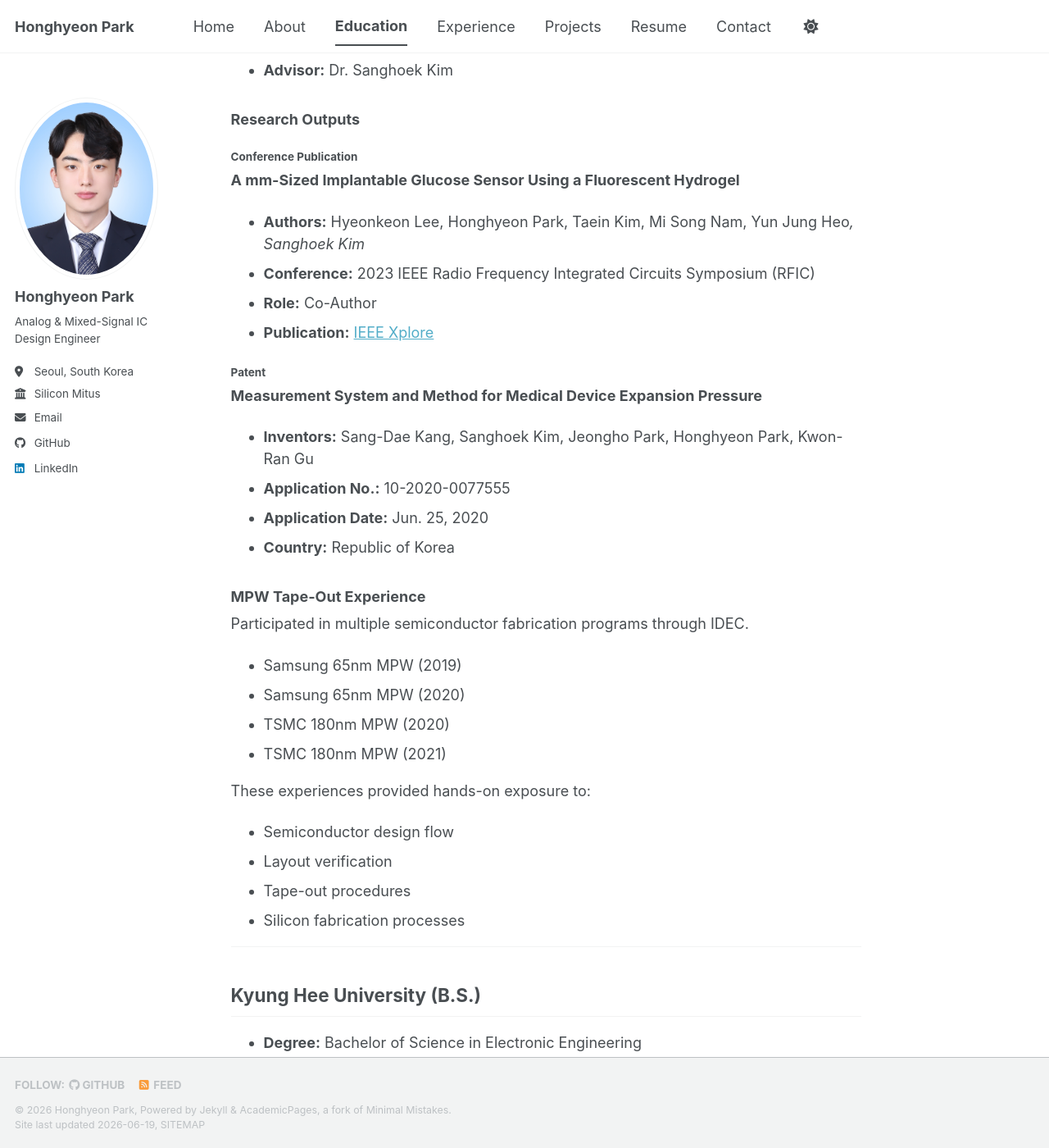
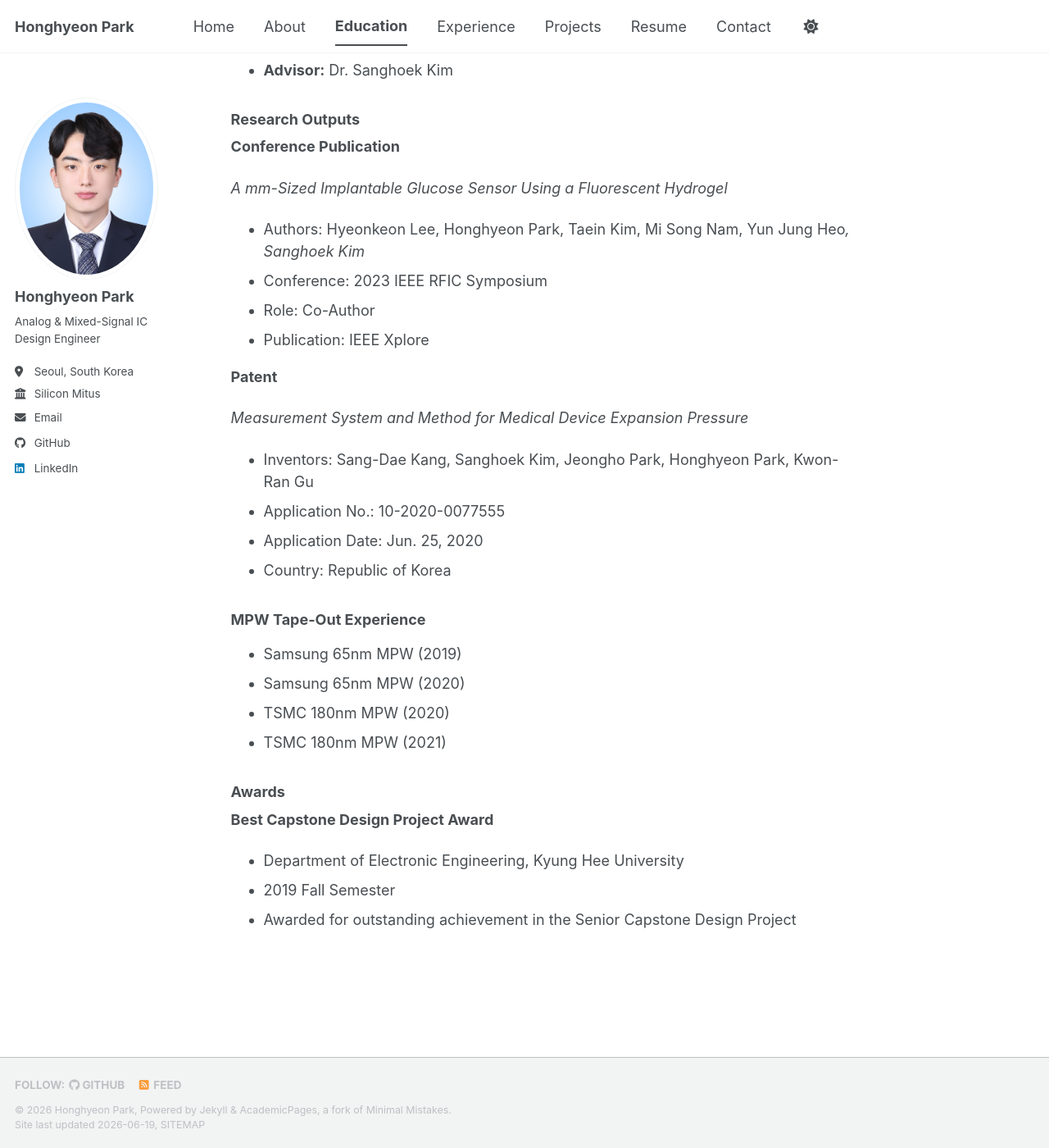
Before and after one commit to PARKHONGHYEON/PARHONGHYEON.github.io, a Jekyll site: the page built from _pages/education.md, in a window 1280 px wide and 1400 px high, scrolled down 496 px. Shown: the whole window at 82% size. Built offline with Jekyll 4.4.1, drawn with Linux system fonts in a browser that asks for light colours; our own code applies the rules of GitHub Pages for plain Markdown files; a script bundle is joined from its source files by our own code; library files that are not in the unit come from our copies; some of the changed text lies outside the part shown.

Commit message:
Update education.md

```diff
--- a/_pages/education.md
+++ b/_pages/education.md
@@ -21,50 +14,34 @@ author_profile: true
 
 ### Research Outputs
 
-#### Conference Publication
+**Conference Publication**
 
-**A mm-Sized Implantable Glucose Sensor Using a Fluorescent Hydrogel**
+*A mm-Sized Implantable Glucose Sensor Using a Fluorescent Hydrogel*
 
-* **Authors:** Hyeonkeon Lee, Honghyeon Park, Taein Kim, Mi Song Nam, Yun Jung Heo*, Sanghoek Kim*
-* **Conference:** 2023 IEEE Radio Frequency Integrated Circuits Symposium (RFIC)
-* **Role:** Co-Author
-* **Publication:** [IEEE Xplore](https://ieeexplore.ieee.org/document/10186146)
+* Authors: Hyeonkeon Lee, Honghyeon Park, Taein Kim, Mi Song Nam, Yun Jung Heo*, Sanghoek Kim*
+* Conference: 2023 IEEE RFIC Symposium
+* Role: Co-Author
+* Publication: IEEE Xplore
 
-#### Patent
+**Patent**
 
-**Measurement System and Method for Medical Device Expansion Pressure**
+*Measurement System and Method for Medical Device Expansion Pressure*
 
-* **Inventors:** Sang-Dae Kang, Sanghoek Kim, Jeongho Park, Honghyeon Park, Kwon-Ran Gu
-* **Application No.:** 10-2020-0077555
-* **Application Date:** Jun. 25, 2020
-* **Country:** Republic of Korea
+* Inventors: Sang-Dae Kang, Sanghoek Kim, Jeongho Park, Honghyeon Park, Kwon-Ran Gu
+* Application No.: 10-2020-0077555
+* Application Date: Jun. 25, 2020
+* Country: Republic of Korea
 
 ### MPW Tape-Out Experience
-
-Participated in multiple semiconductor fabrication programs through IDEC.
 
 * Samsung 65nm MPW (2019)
 * Samsung 65nm MPW (2020)
 * TSMC 180nm MPW (2020)
 * TSMC 180nm MPW (2021)
 
-These experiences provided hands-on exposure to:
-
-* Semiconductor design flow
-* Layout verification
-* Tape-out procedures
-* Silicon fabrication processes
-
----
-
-## Kyung Hee University (B.S.)
-
-* **Degree:** Bachelor of Science in Electronic Engineering
-* **Period:** Mar. 2013 – Feb. 2020
-
 ### Awards
 
-#### Best Capstone Design Project Award
+**Best Capstone Design Project Award**
 
 * Department of Electronic Engineering, Kyung Hee University
 * 2019 Fall Semester
```
Also changed, not shown: other parts of _pages/education.md (+0 -7 lines).
